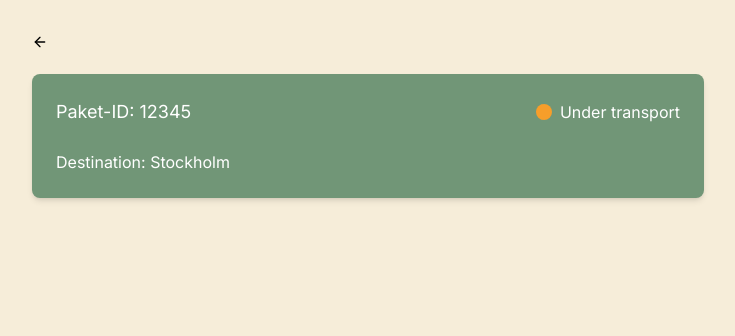
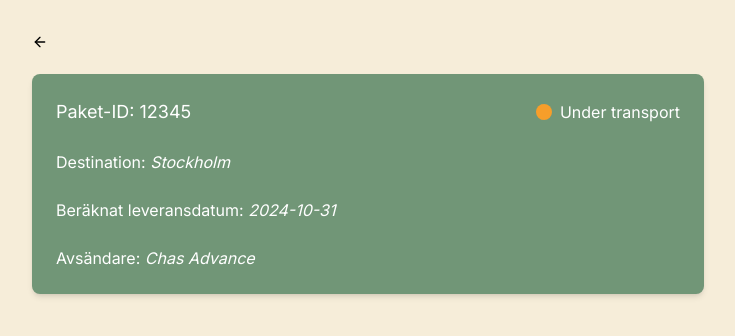
Before and after one commit to ChasAcademy-Team-9/frontend, a React (Vite) app: page /package/12345 in a window 1280 px wide. Shown: the top 336 px of the page, without its empty margins (272-1007 px from the left). Built offline with nearby package versions, Linux system fonts and the light colour scheme.

Commit message:
Added small changes in "packageDetailPage" + "RecepitPage".

```diff
--- a/src/pages/PackageDetailsPage.tsx
+++ b/src/pages/PackageDetailsPage.tsx
@@ -18,9 +18,9 @@ export default function PackageDetailsPage() {
   const { paketId } = useParams();
 
   const packages = [
-    { paketId: "12345", destination: "Stockholm", status: "Under transport" },
-    { paketId: "67890", destination: "Göteborg", status: "Levererad", showReceipt: true },
-    { paketId: "54321", destination: "Malmö", status: "Försenad" },
+    { paketId: "12345", destination: "Stockholm", status: "Under transport", leveransDatum: "2024-10-31", avsändare: "Chas Advance" },
+    { paketId: "67890", destination: "Göteborg", status: "Levererad", showReceipt: true, leveransDatum: "2024-10-17", avsändare: "Tech Solutions" },
+    { paketId: "54321", destination: "Malmö", status: "Försenad", leveransDatum: "2024-10-28", avsändare: "LogiCorp" },
   ];
 
   // Hitta rätt paket baserat på URL-parametern
@@ -64,8 +64,23 @@ export default function PackageDetailsPage() {
 
           {/* Destination */}
           <p className="text-white font-inter text-md">
-            Destination: {packageData.destination}
+            Destination: <em>{packageData.destination}</em>
           </p>
+
+          {/* Leveransdatum */}
+          {packageData.leveransDatum && (
+            <p className="text-white font-inter text-md" >
+              Beräknat leveransdatum: <em>{packageData.leveransDatum}</em>
+            </p>
+          )}
+
+          {/* Avsändare */}
+          {packageData.avsändare && (
+            <p className="text-white font-inter text-md">
+              Avsändare: <em>{packageData.avsändare}</em>
+            </p>
+          )}
+
 
           {/* Kvitto-knapp */}
           {packageData.showReceipt && (
--- a/src/pages/ReceiptPage.tsx
+++ b/src/pages/ReceiptPage.tsx
@@ -27,7 +27,7 @@ export default function ReceiptPage() {
   }
 
   return (
-    <main className="min-h-screen bg-background px-6 py-8">
+    <main className="min-h-screen bg-background px-6 py-8 pb-20">
       <div className="max-w-md mx-auto space-y-6">
         <BackArrow />
 
```
